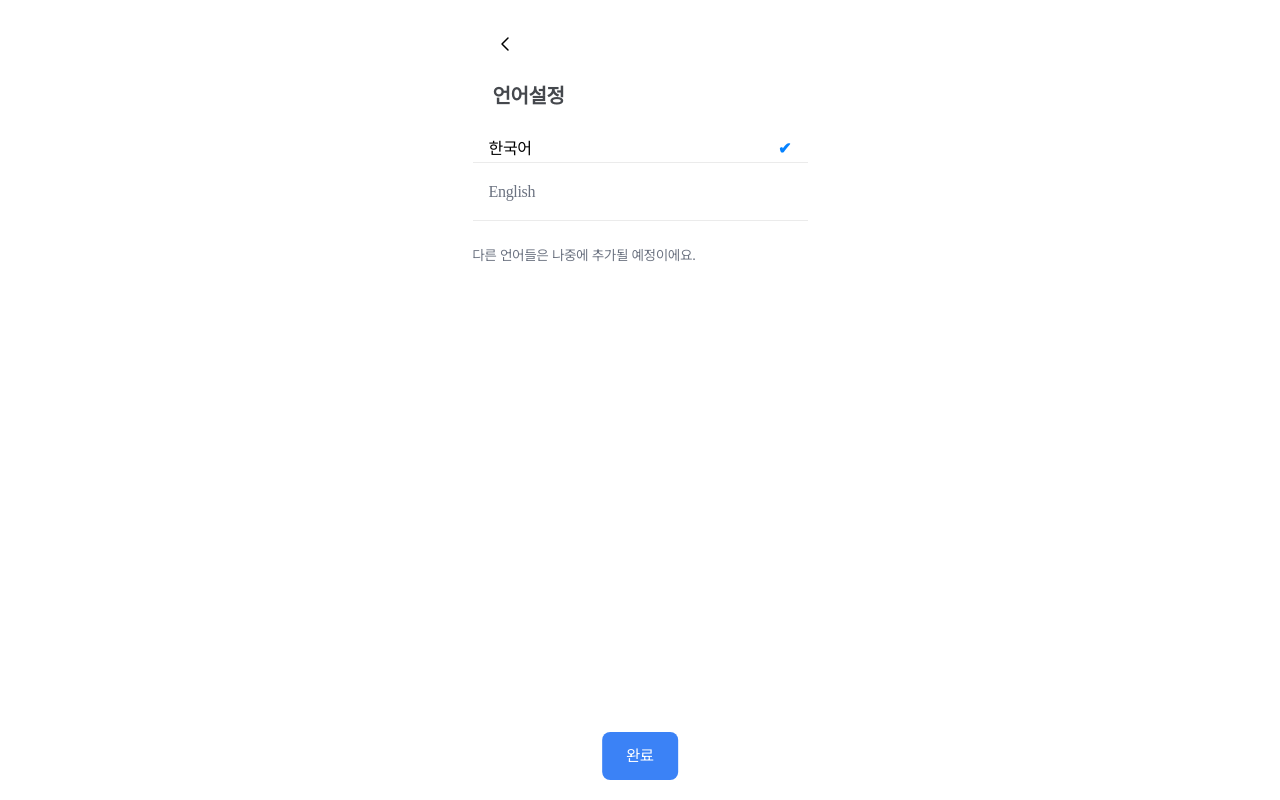
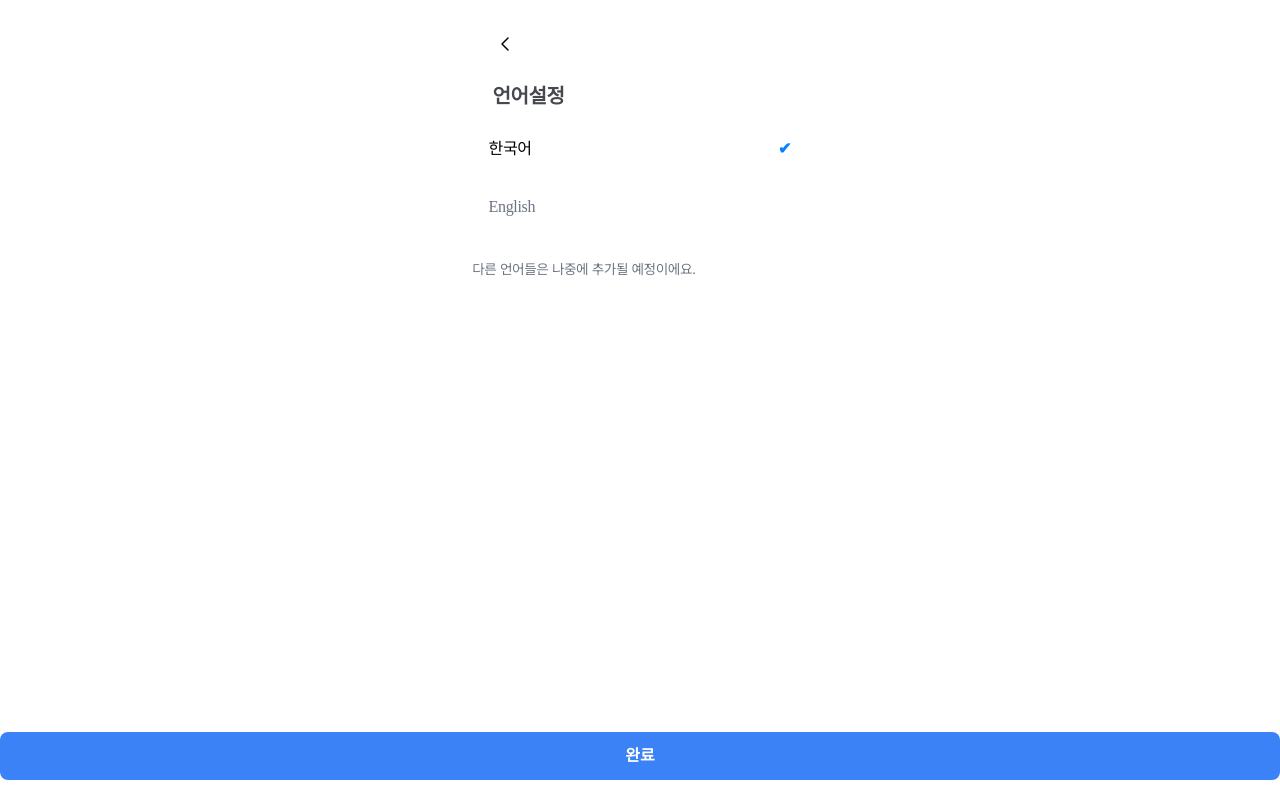
Before and after one commit to DevIruka/trip-connect, a Next.js app: page /mypage/language in a window 1280 px wide. Built offline with nearby package versions, Linux system fonts and the light colour scheme; no server answers.

Commit message:
feat:번역 기능 추가

```diff
--- a/src/app/mypage/_components/RequestPostCard.tsx
+++ b/src/app/mypage/_components/RequestPostCard.tsx
@@ -14,6 +14,7 @@ const RequestPostCard: React.FC<{ post: RequestPost }> = ({ post }) => {
   const router = useRouter();
   const [responseCount, setResponseCount] = useState<number>(0);
   const [showActions, setShowActions] = useState<boolean>(false);
+
 
   const dDay = calculateDDay(post.date_end || undefined);
   const plainContent = stripHtmlTags(post.content ?? '');
@@ -33,6 +34,7 @@ const RequestPostCard: React.FC<{ post: RequestPost }> = ({ post }) => {
       document.removeEventListener('mousedown', handleOutsideClick);
     };
   }, [showActions, post.id]);
+
 
   const fetchResponseCount = useCallback(async () => {
     try {
@@ -67,10 +69,12 @@ const RequestPostCard: React.FC<{ post: RequestPost }> = ({ post }) => {
 
         alert('게시물이 삭제되었습니다.');
         router.refresh();
-        } catch {}
+      } catch {
+      }
     }
   }
 };
+
 
   const handleCardClick = () => {
     router.push(`/post/${post.id}`);
--- a/src/app/mypage/_components/ResponsePostCard.tsx
+++ b/src/app/mypage/_components/ResponsePostCard.tsx
@@ -3,12 +3,12 @@
 import React, { useEffect, useState, useCallback } from 'react';
 import { supabase } from '@/utils/supabase/supabaseClient';
 import { ResponsePost } from '../_type/type';
-import stripHtmlTags from '../_util/striptHtmlTags';
 import Image from 'next/image';
 import TimeAgo from './TimeAgo';
 import { useRouter } from 'next/navigation';
 import { convertToKorean } from '../_util/convertTopicMapping';
 import { EnglishCategory } from '@/utils/topics';
+import { useGPTTranslation } from '@/app/post/_hooks/TranslatedText';
 
 const coinIcon = '/images/coin.svg';
 const markerIcon = '/images/ic-location.svg';
@@ -23,17 +23,25 @@ const ResponsePostCard: React.FC<{
   const [category, setCategory] = useState<EnglishCategory[]>([]);
   const [commentCount, setCommentCount] = useState<number>(0);
   const [showActions, setShowActions] = useState<boolean>(false);
-  const plainContent = stripHtmlTags(post.free_content || '');
+
+  const { data: translatedTitle } = useGPTTranslation(
+    `${post.id}-title`,
+    post.title,
+  );
+
+  const { data: translatedContent } = useGPTTranslation(
+    `${post.id}-content`,
+    post.free_content || '',
+  );
 
   const fetchCommentCount = useCallback(async () => {
     if (!post.request_id) return;
 
     try {
       const { count, error } = await supabase
-        .from('response_posts')
+        .from('reviews')
         .select('*', { count: 'exact', head: true })
-        .eq('request_id', post.request_id);
-
+        .eq('response_id', post.id);
       if (error) {
         console.error('댓글 개수 조회 오류:', error);
         return;
@@ -247,11 +255,25 @@ const ResponsePostCard: React.FC<{
         <div className="flex flex-col">
           <div className="mb-2">
             <p className="text-base font-bold text-black leading-6 line-clamp-2">
-              {post.title}
+              {translatedTitle && (
+                <span
+                  dangerouslySetInnerHTML={{
+                    __html: JSON.parse(translatedTitle).translated,
+                  }}
+                />
+              )}
             </p>
           </div>
           <div>
-            <p className="text-sm text-gray-500 line-clamp-2">{plainContent}</p>
+            <p className="text-sm text-gray-500 line-clamp-2">
+              {translatedContent && (
+                <span
+                  dangerouslySetInnerHTML={{
+                    __html: JSON.parse(translatedContent).translated,
+                  }}
+                />
+              )}
+            </p>
           </div>
         </div>
       </div>
--- a/src/app/mypage/language/page.tsx
+++ b/src/app/mypage/language/page.tsx
@@ -1,81 +1,3 @@
-// import { useRouter } from 'next/navigation';
-// import { useTranslation } from 'react-i18next';
-// import { useLanguageStore } from '@/store/languageStore';
-
-// const LanguageSettings = () => {
-//   const router = useRouter();
-//   const { t } = useTranslation();
-//   const { language, setLanguage } = useLanguageStore();
-
-//   const handleLanguageChange = (lng: 'ko' | 'en') => {
-//     setLanguage(lng);
-//     router.refresh();
-//   };
-
-//   return (
-//     <div className="px-5">
-//       <button
-//         className="text-black text-lg font-medium mb-4"
-//         onClick={() => router.back()}
-//       >
-//         ←
-//       </button>
-//       <h1 className="text-black text-xl font-semibold mb-6">
-//         {t('languageSettings')} {/* 번역된 텍스트 */}
-//       </h1>
-//       <div className="space-y-4">
-//         <div
-//           className={`flex items-center justify-between p-4 rounded-lg border ${
-//             language === 'ko' ? 'border-black' : 'border-gray-300'
-//           }`}
-//           onClick={() => handleLanguageChange('ko')}
-//         >
-//           <span className="text-black">한국어</span>
-//           {language === 'ko' && <span>✔</span>}
-//         </div>
-//         <div
-//           className={`flex items-center justify-between p-4 rounded-lg border ${
-//             language === 'en' ? 'border-black' : 'border-gray-300'
-//           }`}
-//           onClick={() => handleLanguageChange('en')}
-//         >
-//           <span className="text-black">English</span>
-//           {language === 'en' && <span>✔</span>}
-//         </div>
-//       </div>
-//       <p className="mt-6 text-gray-500 text-sm">
-//         {t('otherLanguagesComingSoon')}
-//       </p>
-//     </div>
-//   );
-// };
-
-// export default LanguageSettings;
-
-// import { create } from 'zustand';
-// import i18n from '@/app/i18n';
-// import { persist } from 'zustand/middleware';
-// type LanguageState = {
-//   language: 'ko' | 'en';
-//   setLanguage: (lng: 'ko' | 'en') => void;
-// };
-
-// export const useLanguageStore = create<LanguageState>()(
-//   persist(
-//     (set) => ({
-//       language: 'ko',
-//       setLanguage: (lng) => {
-//         localStorage.setItem('language', lng);
-//         i18n.changeLanguage(lng);
-//         set({ language: lng });
-//       },
-//     }),
-//     {
-//       name: 'language',
-//     },
-//   ),
-// );
-
 'use client';
 
 import { useLang } from '@/store/languageStore';
@@ -146,19 +68,18 @@ const LanguagePage = () => {
 
       {/* 언어 선택 */}
       <div className="w-full max-w-[335px]">
+        <div className="flex flex-col">
           {/* 한국어 */}
           <div
-          className={`flex items-center gap-[55px] border-b cursor-pointer ${
+            className={`flex items-center cursor-pointer justify-between ${
               selectedLang === 'ko' ? 'text-black font-bold' : 'text-gray-500'
             }`}
             onClick={() => handleLanguageSelect('ko')}
             style={{
               display: 'flex',
-            padding: '16px 16px 0px 16px',
+              padding: '16px',
               alignItems: 'center',
               alignSelf: 'stretch',
-            borderBottom: '1px solid var(--Grayscale-Gray-7-line, #EBEBEB)',
-            justifyContent: 'space-between',
             }}
           >
             <span
@@ -187,7 +108,7 @@ const LanguagePage = () => {
 
           {/* 영어 */}
           <div
-          className={`flex items-center gap-[55px] border-b cursor-pointer ${
+            className={`flex items-center cursor-pointer justify-between ${
               selectedLang === 'en' ? 'text-black font-bold' : 'text-gray-500'
             }`}
             onClick={() => handleLanguageSelect('en')}
@@ -196,8 +117,6 @@ const LanguagePage = () => {
               padding: '16px',
               alignItems: 'center',
               alignSelf: 'stretch',
-            borderBottom: '1px solid var(--Grayscale-Gray-7-line, #EBEBEB)',
-            justifyContent: 'space-between',
             }}
           >
             <span
@@ -224,18 +143,19 @@ const LanguagePage = () => {
             )}
           </div>
         </div>
+      </div>
 
       <p className="mt-6 text-gray-500 text-sm">
         다른 언어들은 나중에 추가될 예정이에요.
       </p>
       {/* 완료 버튼 */}
-      <a
-        href="/"
+      <button
         onClick={handleSave}
-        className="fixed bottom-5 left-1/2 transform -translate-x-1/2 bg-blue-500 text-white px-6 py-3 rounded-lg"
+        className="fixed bottom-5 left-0 w-full bg-blue-500 text-white px-6 py-3 rounded-lg"
+        style={{ fontFamily: 'Pretendard', fontWeight: 600 }}
       >
         완료
-      </a>
+      </button>
     </div>
   );
 };
--- a/src/app/mypage/purchase/page.tsx
+++ b/src/app/mypage/purchase/page.tsx
@@ -46,7 +46,7 @@ const PurchasePage: React.FC = () => {
         const { data: responsePostsData, error: responsePostsError } =
           await supabase
             .from('response_posts')
-            .select('id, title, content_html, created_at, user_id, request_id')
+            .select('id, title, content_html, free_content, created_at, user_id, request_id')
             .in('id', responseIds);
 
         if (responsePostsError) throw responsePostsError;
@@ -54,7 +54,7 @@ const PurchasePage: React.FC = () => {
         const formattedPosts: ResponsePost[] = (responsePostsData || []).map(
           (post) => ({
             ...post,
-            free_content: '',
+            free_content: post.free_content || '',
             verified_country: null,
             category: [],
             img_url: [],
```
Lines whose indentation alone changed are shown as unchanged.
